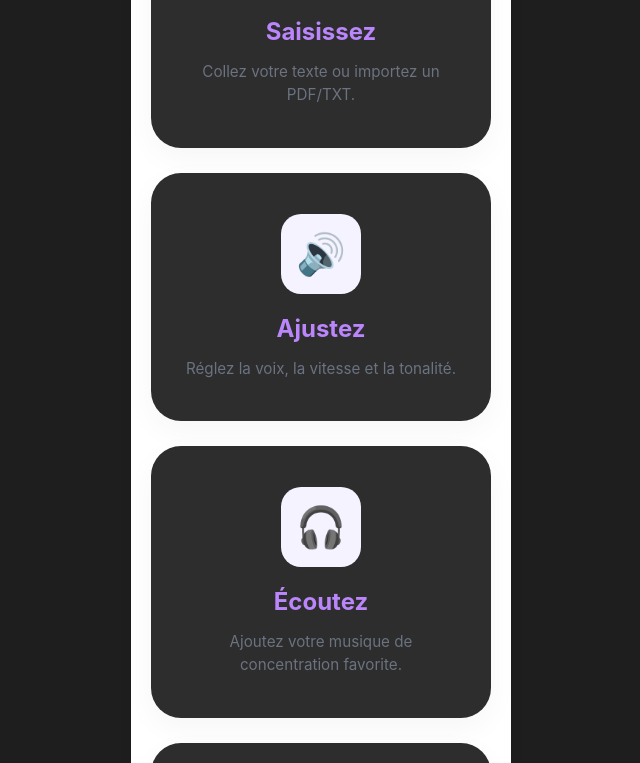
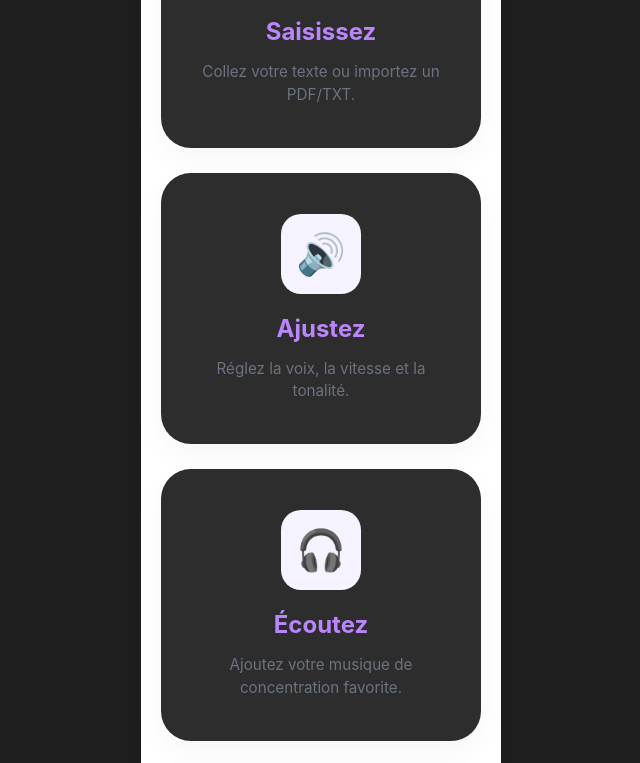
Before and after one commit to DarkWhite0703/tts-lecteur-public, a plain HTML site: page index.html in a window 1280 px wide. Shown: the part 511-1274 px from the top of the page, without its empty margins (319-959 px from the left). Drawn offline with Linux system fonts and the light colour scheme.

Commit message:
size uptade3

```diff
--- a/style.css
+++ b/style.css
@@ -483,7 +483,7 @@ body {
 
 .container {
 
-    max-width: 380px;
+    max-width: 360px;
     width: 100%;
     padding: 40px 20px;
     text-align: center;
```
